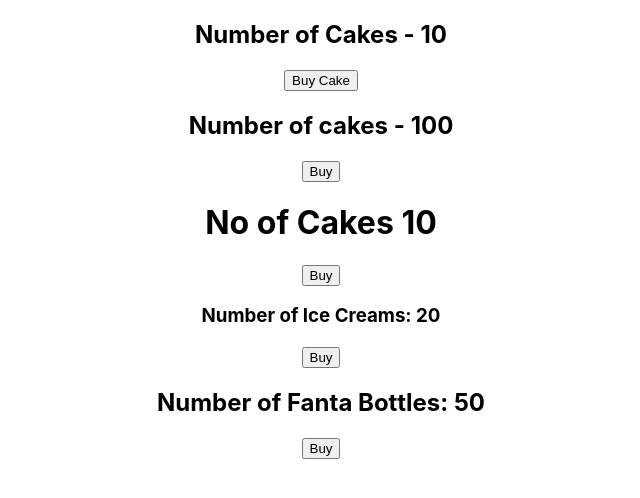
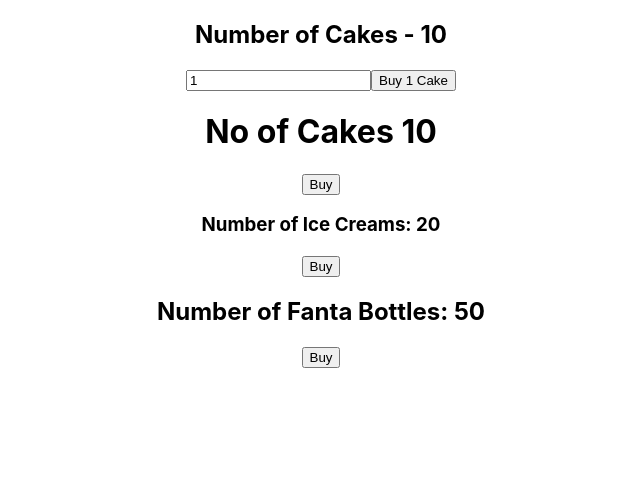
Before and after one commit to dilshan-98/react-redux-demo, a React (Create React App) app: page / in a window 1280 px wide. Shown: the top 498 px of the page, without its empty margins (319-959 px from the left). Built offline with nearby package versions, Linux system fonts and the light colour scheme.

Commit message:
action payload - input a value to change in state

```diff
--- a/src/App.js
+++ b/src/App.js
@@ -5,12 +5,13 @@
 import { HooksReduxContainer } from './components/HooksReduxContainer';
 import IceCreamReduxContainer from './components/IceCreamReduxContainer';
 import FantaReduxContainer from './components/FantaReduxContainer';
+import NewReduxContainer from './components/NewReduxContainer';
 
 function App() {
   return (
     <Provider store={store}>
       <div className="App">
-        <ReduxContainer />
+        <NewReduxContainer />
         <HooksReduxContainer />
         <IceCreamReduxContainer />
         <FantaReduxContainer />
--- /dev/null
+++ b/src/components/NewReduxContainer.js
@@ -0,0 +1,28 @@
+import React, {useState} from "react";
+import { connect } from "react-redux";
+import { buyCake } from "../redux";
+
+const NewReduxContainer = (props) => {
+    const [number, setNumber] = useState(1);
+    return (
+        <div>
+            <h2>Number of Cakes - {props.noOfCakes}</h2>
+            <input type='text' value={number} onChange={e => setNumber(e.target.value)}/>
+            <button onClick={() => props.buyCake(number)}>Buy {number} Cake</button>
+        </div>
+    )
+}
+
+const stateToProps = (state) => {
+    return {
+        noOfCakes: state.cake.noOfCakes
+    }
+}
+
+const mapDispatchToProps = (dispatch) => {
+    return {
+        buyCake: number => dispatch(buyCake(number))
+    }
+}
+
+export default connect(stateToProps, mapDispatchToProps)(NewReduxContainer);
--- a/src/redux/cake/cakeActions.js
+++ b/src/redux/cake/cakeActions.js
@@ -1,7 +1,8 @@
 import { BUY_CAKE } from "./cakeTypes";
 
-export const buyCake = () => {
+export const buyCake = (number=1) => {
     return {
-        type: BUY_CAKE
+        type: BUY_CAKE,
+        payload: number
     }
 }
--- a/src/redux/cake/cakeReducer.js
+++ b/src/redux/cake/cakeReducer.js
@@ -8,7 +8,7 @@
     switch(action.type) {
         case BUY_CAKE: return {
             ...state,
-            noOfCakes: state.noOfCakes - 1,
+            noOfCakes: state.noOfCakes - action.payload,
         }
 
         default: return state
```
